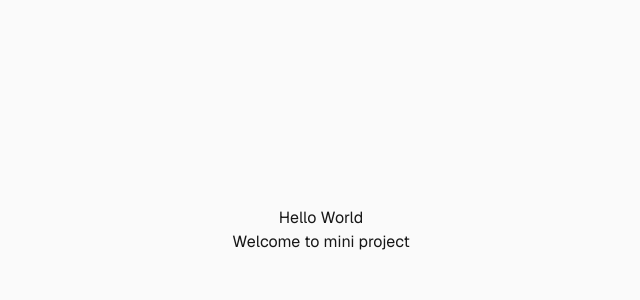
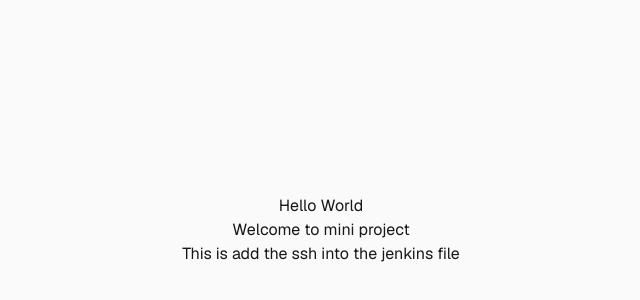
Before and after one commit to noevchanmakara126/manifest, a Next.js app: page / in a window 1280 px wide. Shown: the part 170-470 px from the top of the page, without its empty margins (319-959 px from the left). Built offline with nearby package versions, Linux system fonts and the light colour scheme.

Commit message:
refactor Jenkinsfile to include SSH agent for manifest repo updates and improve Docker image tagging; update page.tsx to reflect changes

```diff
--- a/src/app/page.tsx
+++ b/src/app/page.tsx
@@ -3,6 +3,7 @@
     <div className="flex flex-col flex-1 items-center justify-center bg-zinc-50 font-sans dark:bg-black">
       <h1>Hello World</h1>
       <p>Welcome to mini project</p>
+      <p>This is add the ssh into the jenkins file</p>
     </div>
   );
 }
```
Also changed, not shown: 1 other file (tests, documents, lock files or other folders).
